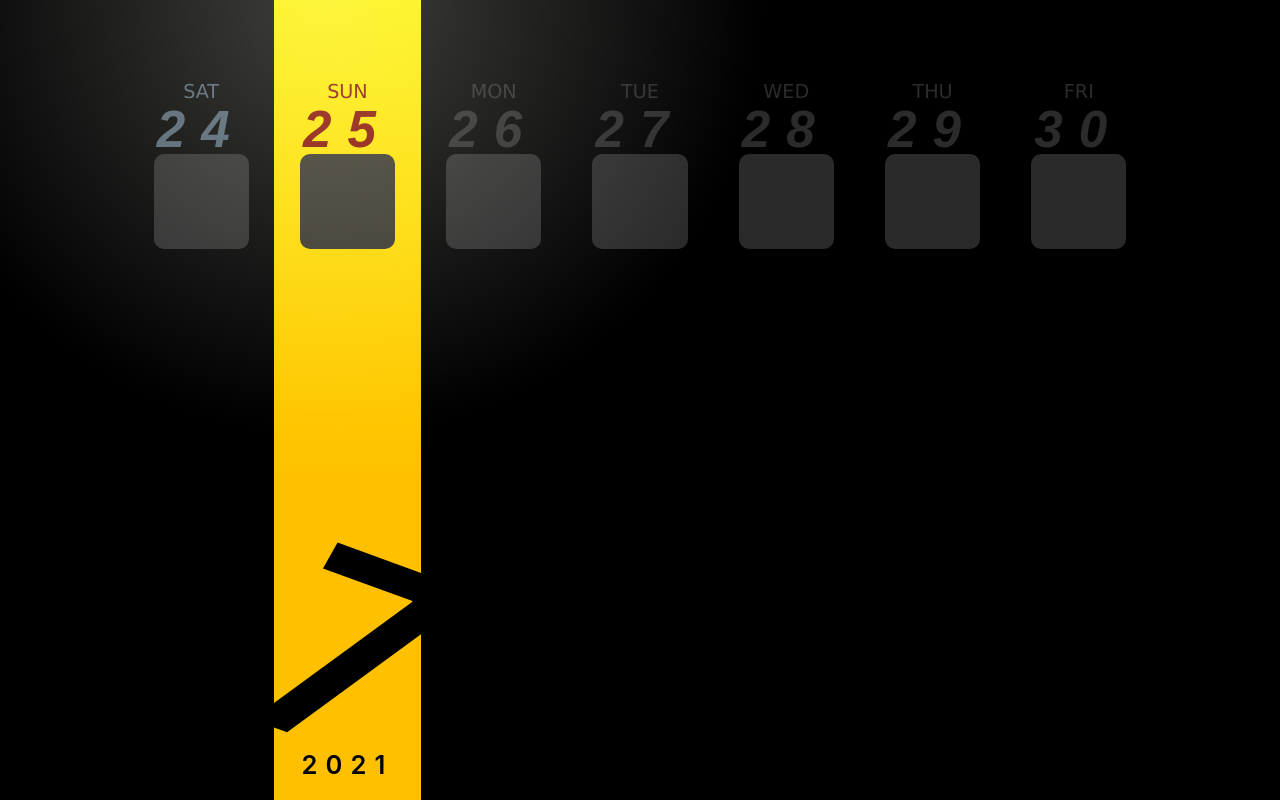
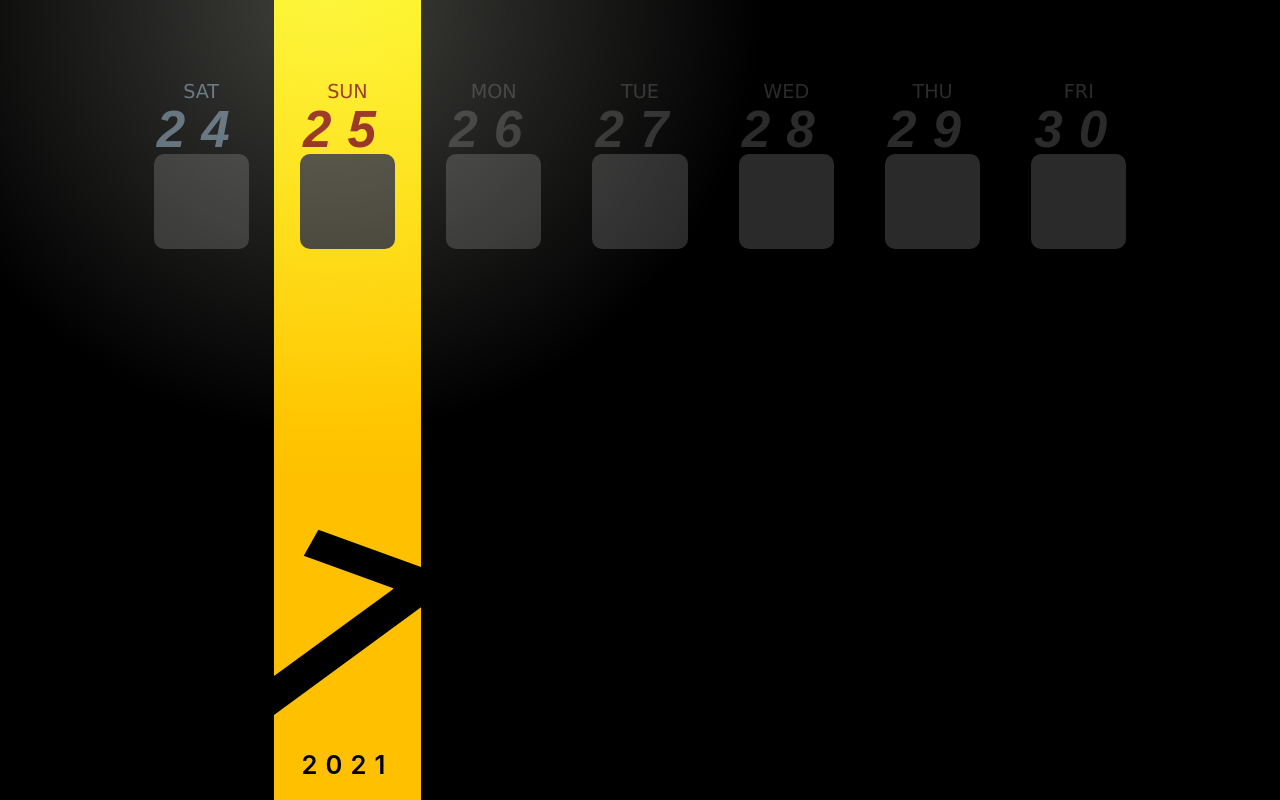
Before and after one commit to palexandrefernandes/persona_4_weather_ui, a Svelte app: page / in a window 1280 px wide. Built offline with nearby package versions, Linux system fonts and the light colour scheme; a web font is replaced by a local one.

Commit message:
Updated position of the month in the column.

```diff
--- a/src/components/CalendarComponents/CalendarMonthYear.svelte
+++ b/src/components/CalendarComponents/CalendarMonthYear.svelte
@@ -24,7 +24,7 @@
 
     .month {
         font-size: calc(70vw/7*2.1);
-        translate: 0vw 5vw;
+        translate: -1.5vw 4vw;
         transform: rotate(20deg);
         font-weight: 600;
         font-style: italic;
```
